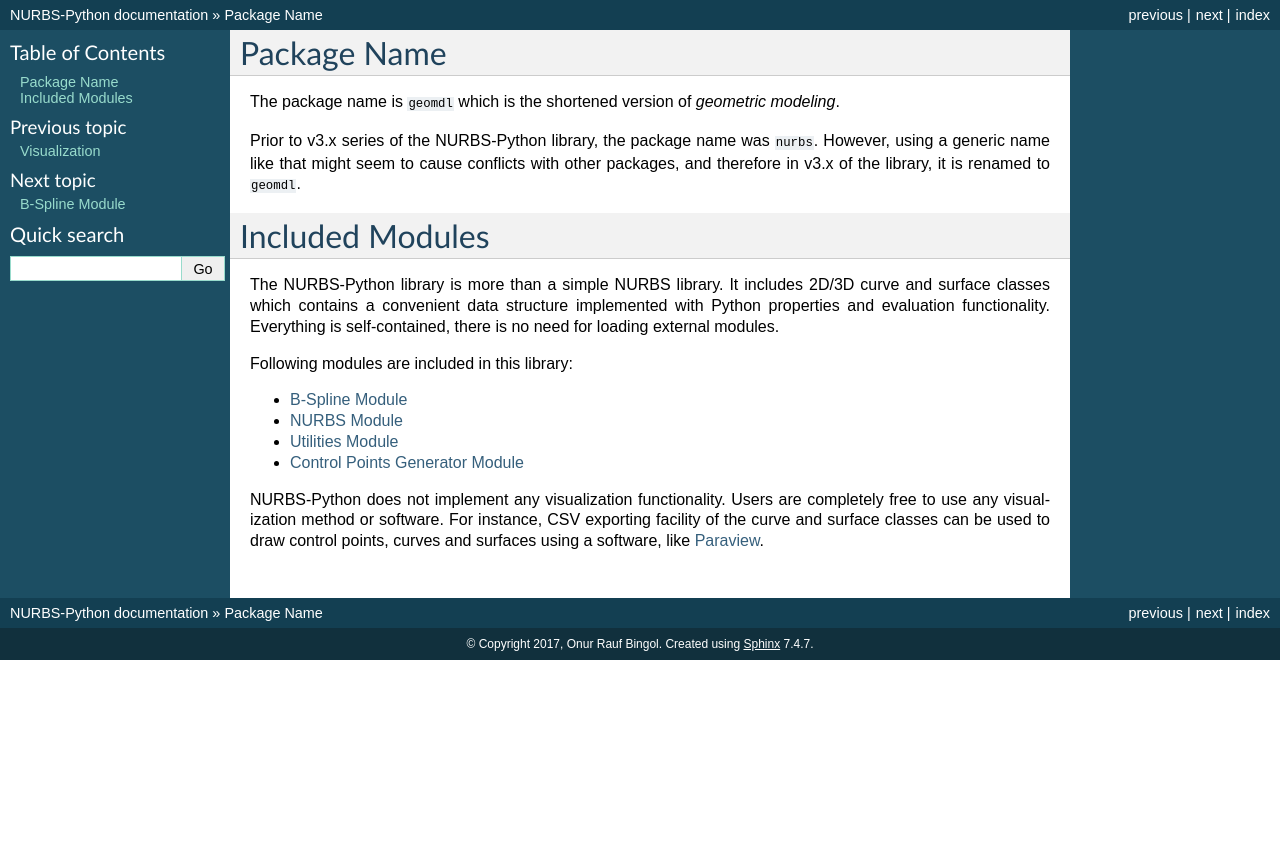
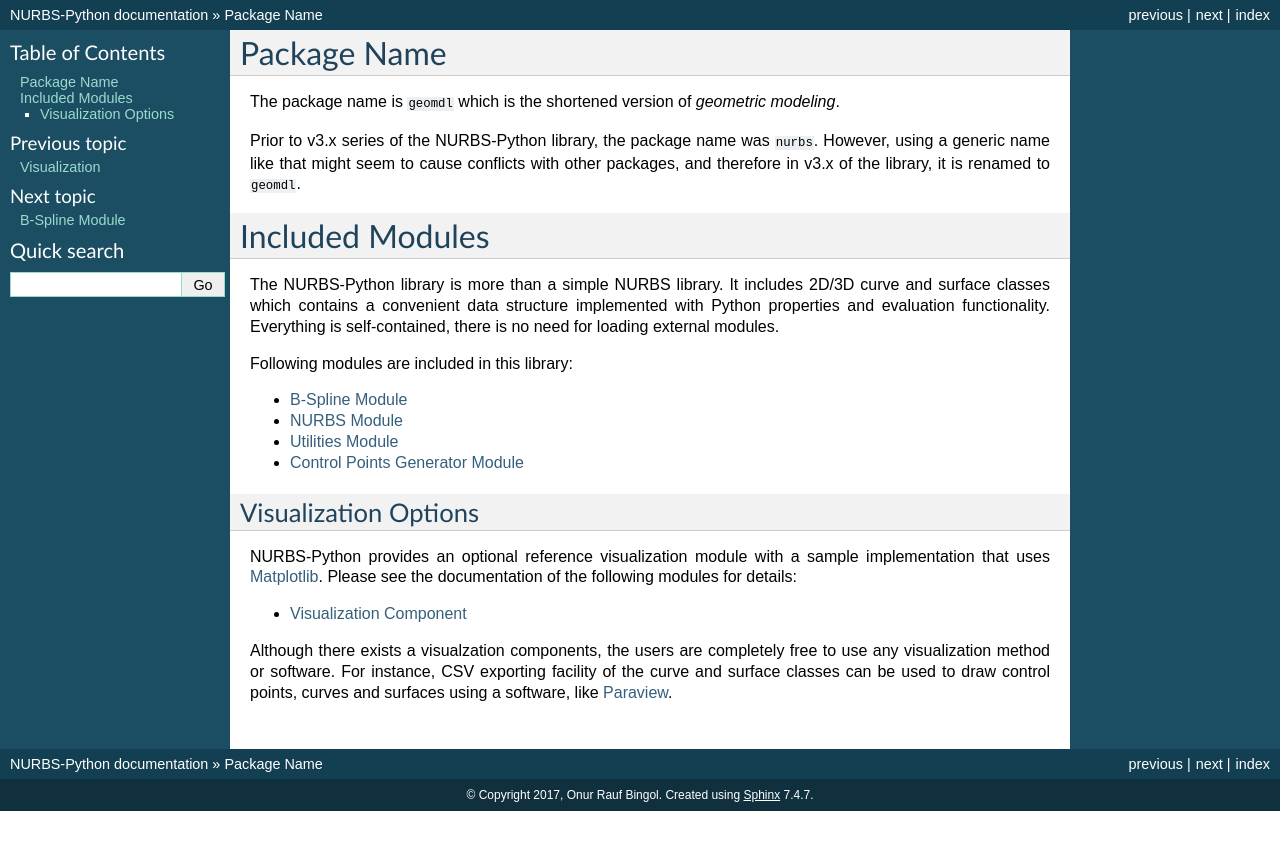
Before and after one commit to orbingol/NURBS-Python, a Sphinx documentation site: the page built from docs/modules.rst, in a window 1280 px wide. Shown: the top 850 px of the page. Built offline with Sphinx 7.4.7, drawn with Linux system fonts in a browser that asks for light colours; formulas are drawn with MathJax 3.

Commit message:
Update visualization component documentation

```diff
--- a/docs/modules.rst
+++ b/docs/modules.rst
@@ -24,7 +24,19 @@ Following modules are included in this library:
     module_utilities
     module_cpgen
 
-NURBS-Python does not implement any visualization functionality. Users are completely free to use any visualization method
+
+Visualization Options
+=====================
+
+NURBS-Python provides an optional reference visualization module with a sample implementation that uses
+`Matplotlib <https://matplotlib.org/>`_. Please see the documentation of the following modules for details:
+
+.. toctree::
+    :maxdepth: 1
+
+    module_visualization
+
+Although there exists a visualzation components, the users are completely free to use any visualization method
 or software. For instance, CSV exporting facility of the curve and surface classes can be used to draw control points,
 curves and surfaces using a software, like Paraview_.
 
```
Also changed, not shown: docs/module_visualization.rst (added, +27 -0 lines), 2 other files.
